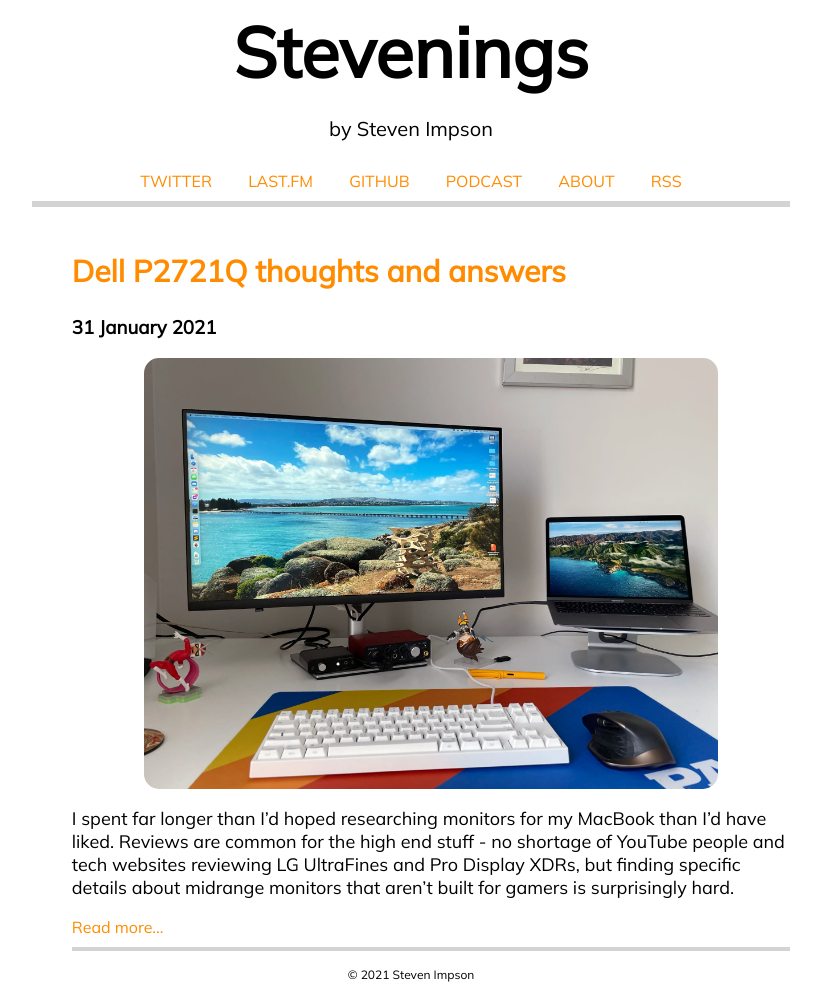
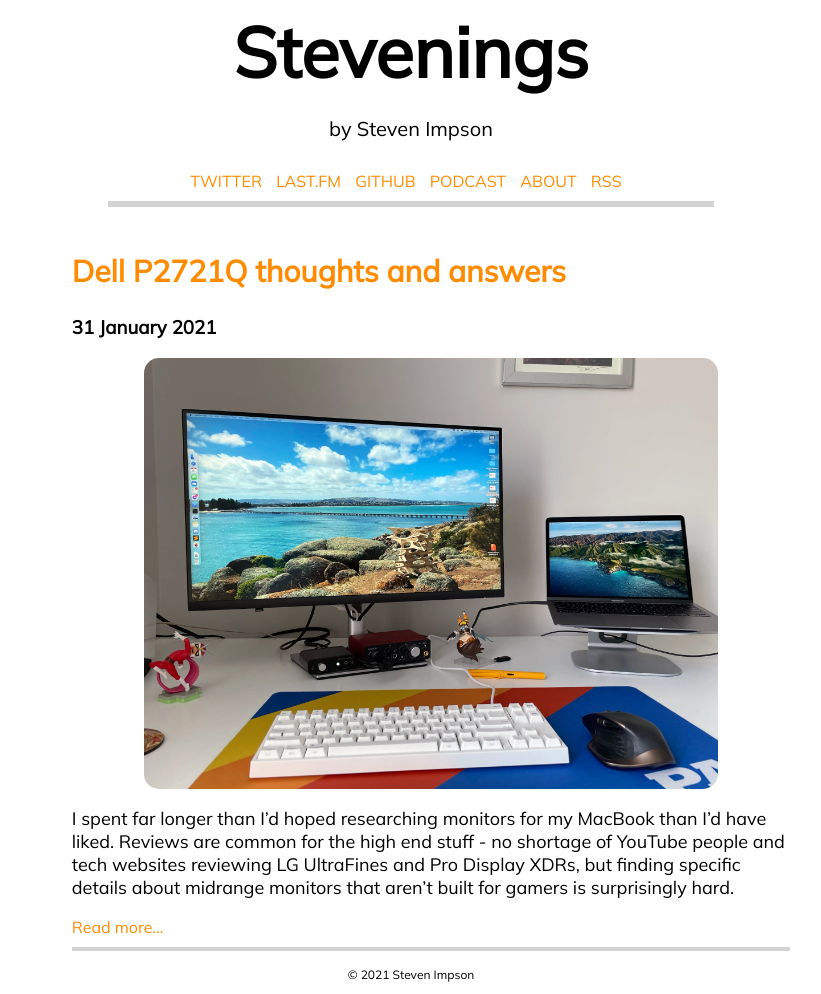
Before and after one commit to stevenimpson/stevenimpson.github.io, a Jekyll site: the page built from index.markdown, in a window 1280 px wide. Shown: the whole page, without its empty margins (229-1050 px from the left). Built offline with Jekyll 4.4.1, drawn with Linux system fonts in a browser that asks for light colours.

Commit message:
CSS adjustments for mobile

```diff
--- a/_sass/main.scss
+++ b/_sass/main.scss
@@ -84,11 +84,15 @@
 	font-weight: 300;
 }
 
+.nav {
+	margin-left: 10%;
+	margin-right: 10%;
+}
+
 .nav a {
-  padding: 16px;
-  text-decoration: none;
+  	margin-right: 10px;
+  	text-decoration: none;
 	color: DarkOrange;
-	padding-top: 10px;
 	text-transform: uppercase;
 }
 
@@ -120,3 +124,15 @@
    margin-bottom:10px;
    background-color:lightgray;
 }
+
+@media only screen and (max-width: 600px) {
+	.main {
+		text-align: left;
+		margin-left: 5%;
+		margin-right: 5%;
+	}
+
+	.title {
+	font-size: 50px;
+	}
+}
```
